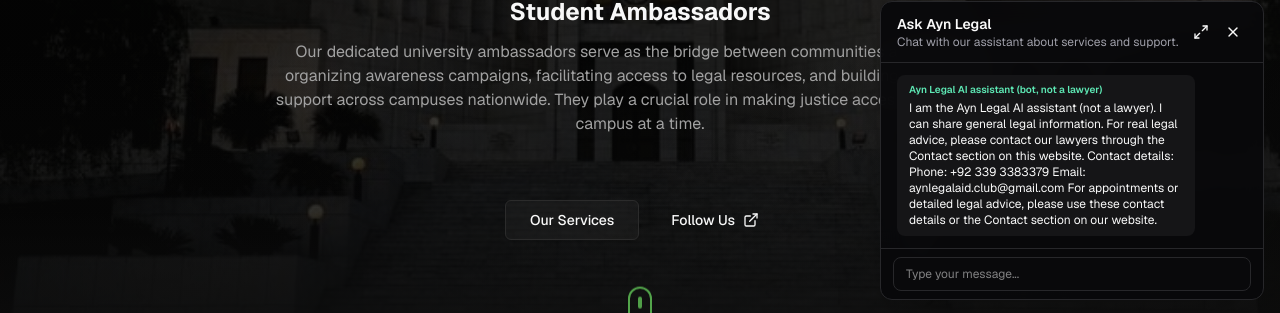
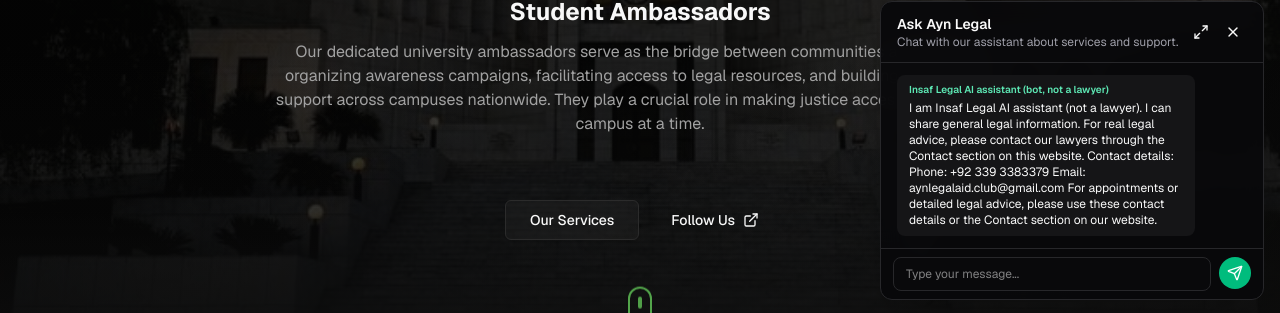
Before and after one commit to afridi-mussa/ayn-legal-aid, a Next.js app: page / in a window 1280 px wide. Both pictures are taken after a click on the button "Open chat". Shown: the part 484-797 px from the top of the page. Built offline with nearby package versions, Linux system fonts and the light colour scheme; no server answers; what groq-sdk would draw is missing.

Commit message:
Update chat module

```diff
--- a/components/chat-widget.tsx
+++ b/components/chat-widget.tsx
@@ -1,7 +1,7 @@
 "use client"
 
 import { useEffect, useRef, useState } from "react"
-import { MessageCircle, X, Minimize2, Maximize2 } from "lucide-react"
+import { Bot, X, Minimize2, Maximize2, Send } from "lucide-react"
 import Groq from "groq-sdk"
 
 type ChatMessage = {
@@ -23,7 +23,7 @@ export function ChatWidget() {
     {
       role: "assistant",
       content:
-        "I am the Ayn Legal AI assistant (not a lawyer). I can share general legal information. For real legal advice, please contact our lawyers through the Contact section on this website.\n\nContact details:\nPhone: +92 339 3383379\nEmail: aynlegalaid.club@gmail.com\nFor appointments or detailed legal advice, please use these contact details or the Contact section on our website.",
+        "I am Insaf Legal AI assistant (not a lawyer). I can share general legal information. For real legal advice, please contact our lawyers through the Contact section on this website.\n\nContact details:\nPhone: +92 339 3383379\nEmail: aynlegalaid.club@gmail.com\nFor appointments or detailed legal advice, please use these contact details or the Contact section on our website.",
     },
   ])
   const [input, setInput] = useState("")
@@ -141,7 +141,7 @@ export function ChatWidget() {
                 {message.role === "assistant" && index === 0 ? (
                   <>
                     <p className="mb-1 text-[10px] font-semibold text-emerald-300">
-                      Ayn Legal AI assistant (bot, not a lawyer)
+                      Insaf Legal AI assistant (bot, not a lawyer)
                     </p>
                     <p>{message.content}</p>
                   </>
@@ -154,18 +154,26 @@ export function ChatWidget() {
           </div>
           <form
             onSubmit={handleSend}
-            className="border-t border-zinc-800 px-3 py-2"
+            className="border-t border-zinc-800 px-3 py-2 flex gap-2"
           >
             <input
               type="text"
               placeholder={
                 loading ? "Waiting for response..." : "Type your message..."
               }
-              className="w-full rounded-lg border border-zinc-800 bg-zinc-950 px-3 py-2 text-xs outline-none focus:border-zinc-500 disabled:opacity-60"
+              className="flex-1 rounded-lg border border-zinc-800 bg-zinc-950 px-3 py-2 text-xs outline-none focus:border-zinc-500 disabled:opacity-60"
               value={input}
               onChange={(e) => setInput(e.target.value)}
               disabled={loading}
             />
+            <button
+              type="submit"
+              disabled={loading}
+              className="inline-flex h-8 w-8 items-center justify-center rounded-full bg-emerald-500 text-white hover:bg-emerald-400 focus:outline-none focus:ring-2 focus:ring-emerald-500 disabled:opacity-60"
+              aria-label="Send message"
+            >
+              <Send className="h-4 w-4" />
+            </button>
           </form>
         </div>
       )}
@@ -210,7 +218,7 @@ export function ChatWidget() {
           className="flex h-12 w-12 items-center justify-center rounded-full bg-emerald-500 text-white shadow-xl shadow-emerald-500/30 hover:bg-emerald-400 focus:outline-none focus:ring-2 focus:ring-emerald-400"
           aria-label="Open chat"
         >
-          <MessageCircle className="h-6 w-6" />
+          <Bot className="h-6 w-6" />
         </button>
       )}
     </div>
```
